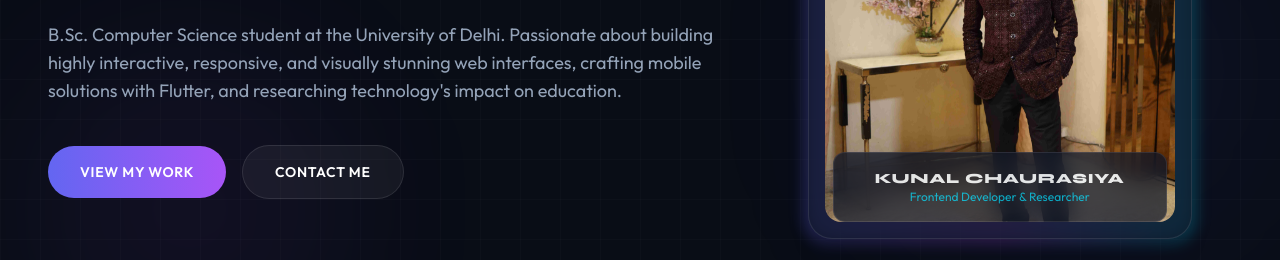
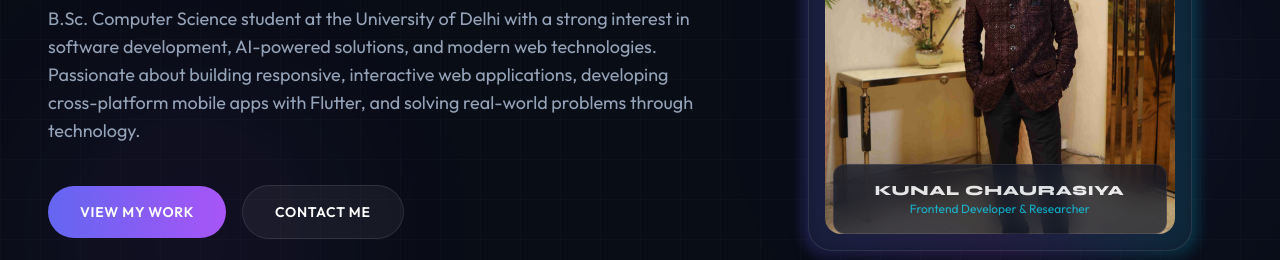
Before and after one commit to kunalchaurasiya01/Portfolio, a plain HTML site: page index.html in a window 1280 px wide. Shown: the part 401-661 px from the top of the page. Drawn offline with nearby package versions, Linux system fonts and the light colour scheme.

Commit message:
updated index.html

```diff
--- a/index.html
+++ b/index.html
@@ -174,9 +174,11 @@
                             class="text-accentCyan font-semibold border-r-2 border-accentCyan/80 pr-1"></span>
                     </h2>
                     <p class="text-base sm:text-lg text-slate-600 dark:text-slate-400 max-w-2xl mx-auto lg:mx-0">
-                        B.Sc. Computer Science student at the University of Delhi. Passionate about building highly
-                        interactive, responsive, and visually stunning web interfaces, crafting mobile solutions with
-                        Flutter, and researching technology's impact on education.
+                        B.Sc. Computer Science student at the University of Delhi with a strong interest in software
+                        development, AI-powered solutions,
+                        and modern web technologies. Passionate about building responsive, interactive web applications,
+                        developing cross-platform
+                        mobile apps with Flutter, and solving real-world problems through technology.
                     </p>
 
                     <!-- Call to Actions -->
```
